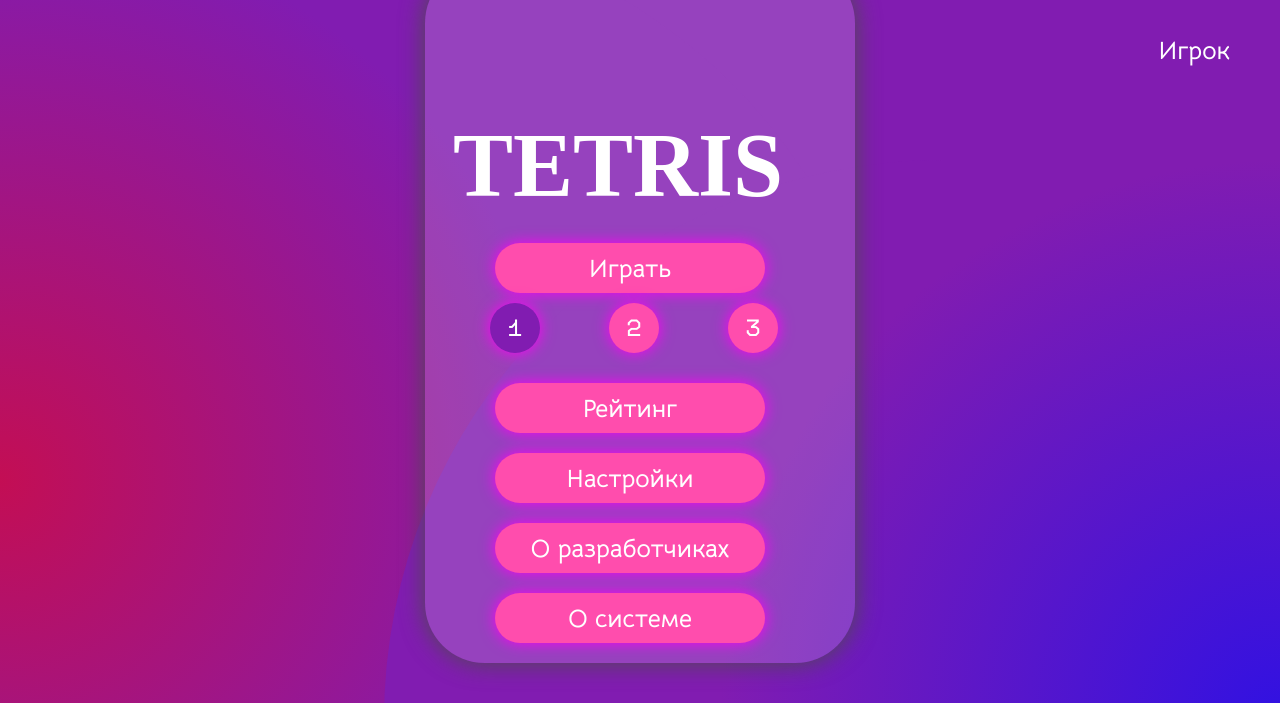
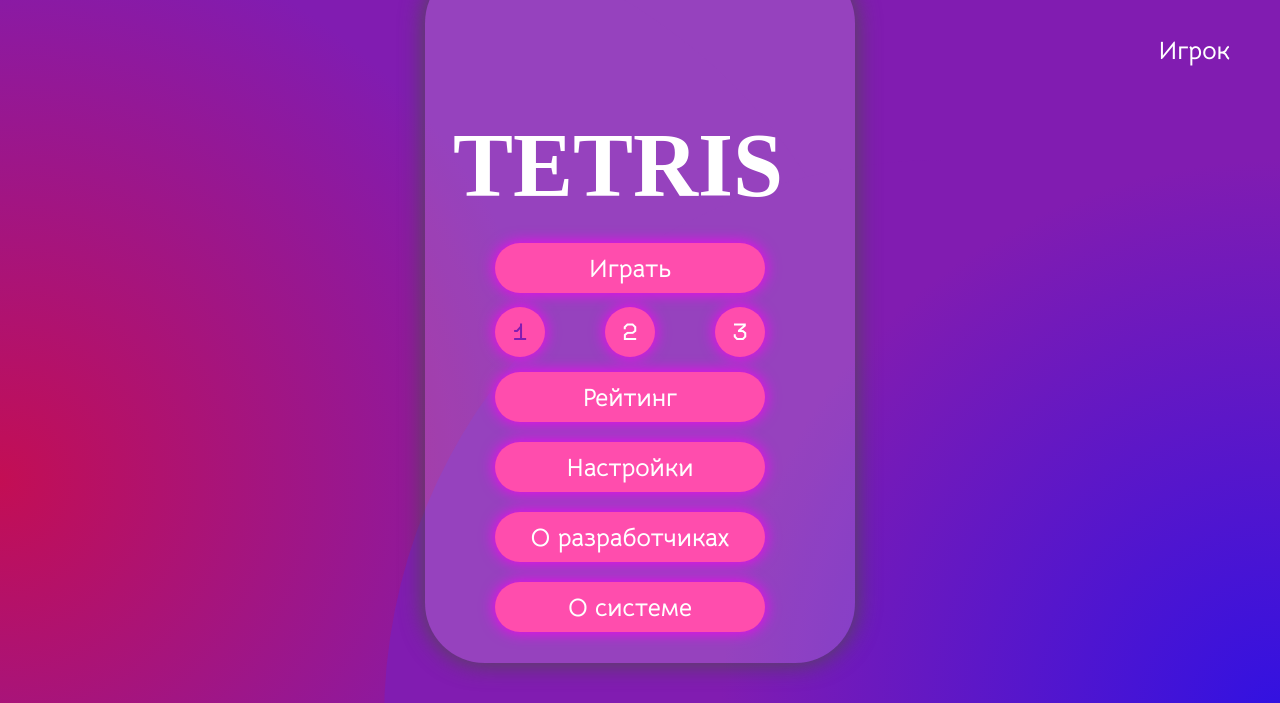
Before and after one commit to Usurpeer/Tetris-Game, a PHP site: page /pages/player_menu_2.html in a window 1280 px wide. Shown: the top 703 px of the page. Run offline with PHP 8.4, Linux system fonts and the light colour scheme; some web fonts are replaced.

Commit message:
доработал форму

```diff
--- a/js/action_button.js
+++ b/js/action_button.js
@@ -23,25 +23,25 @@ const stBut1 = document.getElementById("lvl1bt");
 const stBut2 = document.getElementById("lvl2bt");
 const stBut3 = document.getElementById("lvl3bt");
 console.log(stBut1);
-stBut1.style.backgroundColor = "#811cb1";
+stBut1.style.color = "#811cb1";
 stBut1.onclick = function () {
   let radio = document.querySelectorAll(".rad");
   radio[0].checked = true;
-  this.style.backgroundColor = "#811cb1"; //#ff00f5
-  stBut2.style.backgroundColor = "#ff4dad"; //#
-  stBut3.style.backgroundColor = "#ff4dad";
+  this.style.color = "#811cb1"; //#ff00f5
+  stBut2.style.color = "#ff4dad"; //#
+  stBut3.style.color = "#ff4dad";
 };
 stBut2.onclick = function () {
   let radio = document.querySelectorAll(".rad");
   radio[1].checked = true;
-  this.style.backgroundColor = "#811cb1"; //#ff00f5
-  stBut1.style.backgroundColor = "#ff4dad"; //#
-  stBut3.style.backgroundColor = "#ff4dad";
+  this.style.color = "#811cb1"; //#ff00f5
+  stBut1.style.color = "#ff4dad"; //#
+  stBut3.style.color = "#ff4dad";
 };
 stBut3.onclick = function () {
   let radio = document.querySelectorAll(".rad");
   radio[2].checked = true;
-  this.style.backgroundColor = "#811cb1"; //#ff00f5
-  stBut1.style.backgroundColor = "#ff4dad"; //#
-  stBut2.style.backgroundColor = "#ff4dad";
+  this.style.color = "#811cb1"; //#ff00f5
+  stBut1.style.color = "#ff4dad"; //#
+  stBut2.style.color = "#ff4dad";
 };
--- a/pages/player_menu_2.html
+++ b/pages/player_menu_2.html
@@ -22,15 +22,15 @@
 
       <label>
         <input class="rad" type="radio" name="lvl" id="lvl1" checked value="1" hidden>
-        <button class="level" id="lvl1bt">1</button>
+        <button class="level btlvl1" id="lvl1bt">1</button>
       </label>
       <label>
         <input class="rad" type="radio" name="lvl" id="lvl2" value="2" hidden>
-        <button class="level" id="lvl2bt">2</button>
+        <button class="level btlvl2" id="lvl2bt">2</button>
       </label>
       <label>
         <input class="rad" type="radio" name="lvl" id="lvl3" value="3" hidden>
-        <button class="level" id="lvl3bt">3</button>
+        <button class="level btlvl3" id="lvl3bt">3</button>
       </label>
       </form>
       <button id="rating">Рейтинг</button>
--- a/styles/player_menu_form_2.css
+++ b/styles/player_menu_form_2.css
@@ -108,12 +108,11 @@ button:active {
 }
 
 .level {
-  margin-bottom: 20px;
+  margin-top: 4px;
+  margin-bottom: 5px;
   font-family: "Feature Mono";
   width: 50px;
   height: 50px;
-  margin-left: 65px;
-  margin-right: auto;
   top: 270px;
   position: relative;
   background: #ff4dad;
@@ -126,3 +125,13 @@ button:active {
 .level:active {
   box-shadow: 0px 0px 15px #ff00f5, 0px 0px 15px #ffff inset;
 }
+.btlvl1 {
+  margin-left: 70px;
+}
+.btlvl2 {
+  margin-left: 56px;
+}
+.btlvl3 {
+  margin-left: 56px;
+  margin-right: 70px;
+}
```
